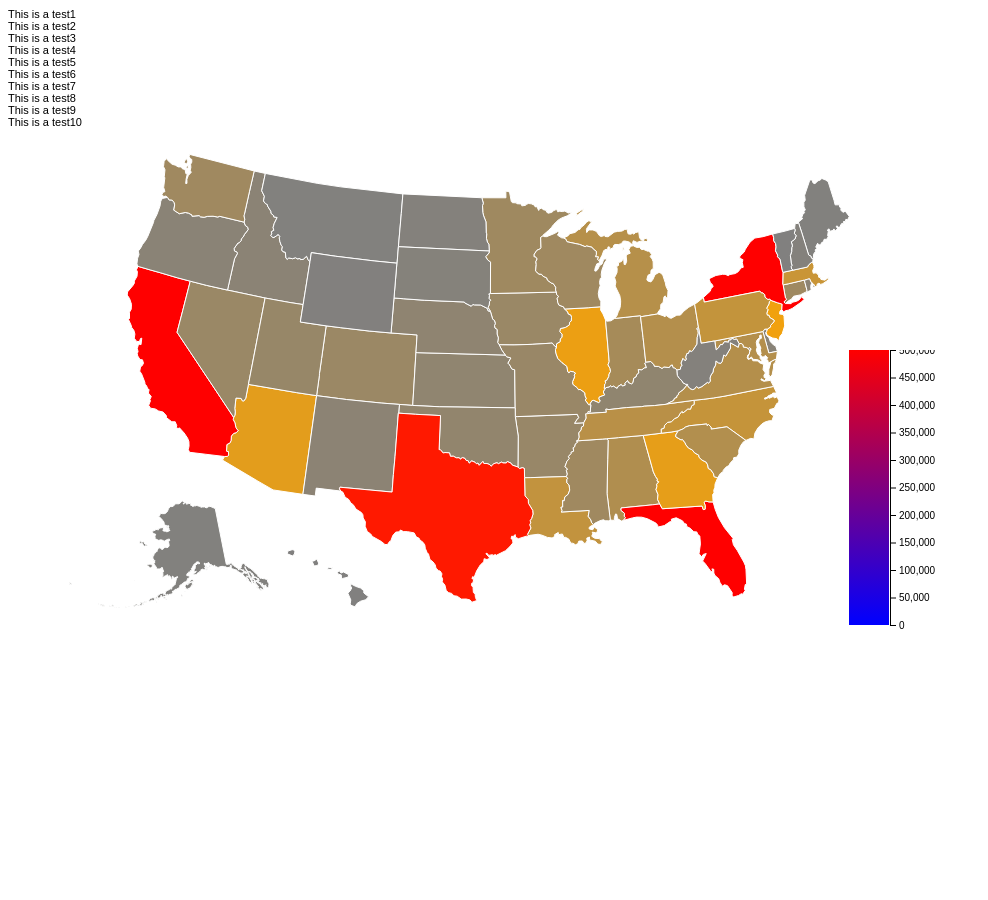
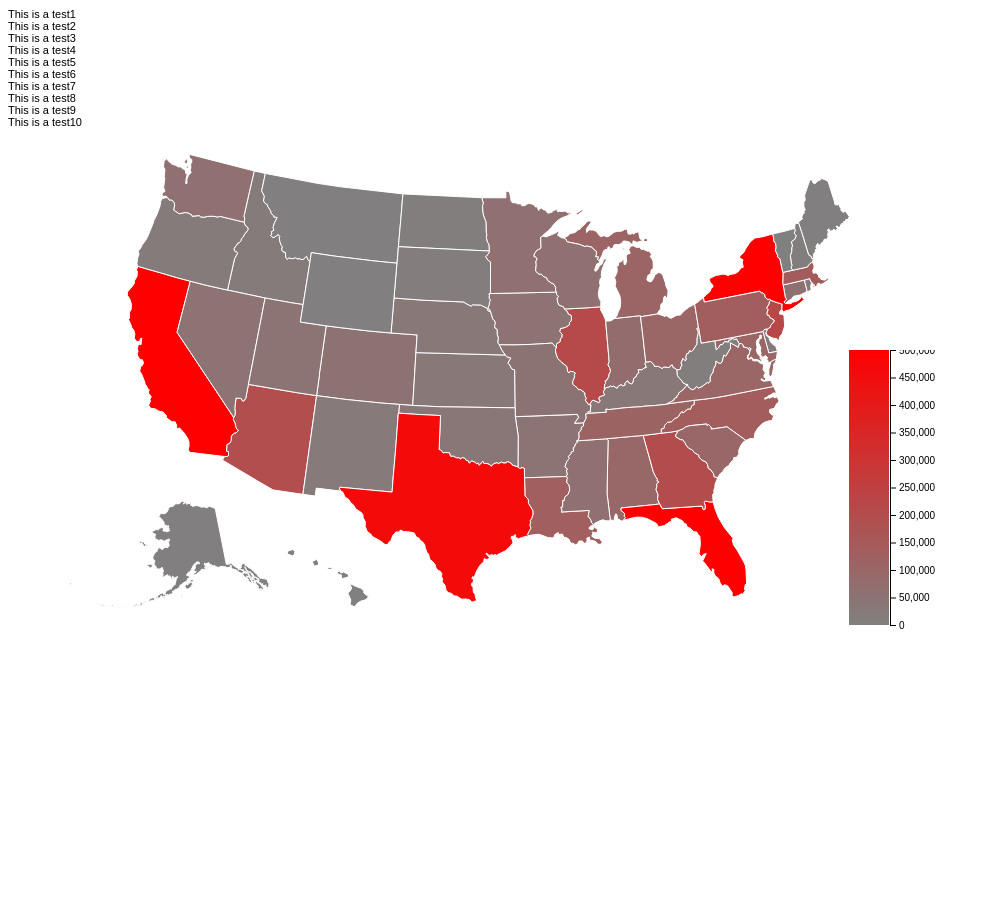
Before and after one commit to ujjalsaha/ujjalsaha.github.io, a plain HTML site: page index.html in a window 1280 px wide. Shown: the whole page, without its empty margins (0-988 px from the left). Drawn offline with nearby package versions, Linux system fonts and the light colour scheme.

Commit message:
Update index.html

```diff
--- a/index.html
+++ b/index.html
@@ -83,7 +83,7 @@ var path = d3.geoPath()               // path generator that will convert GeoJSO
 // Define linear scale for output
 //var color = d3.scaleLinear().range(["rgb(213,222,217)","rgb(69,173,168)","rgb(84,36,55)","rgb(217,91,67)"]);
 //var color = d3.scaleLinear().range(["blue","red"]);
-var color = d3.scaleLinear().domain([0, 200000, 400000]).range(["gray","orange","red"])
+var color = d3.scaleLinear().domain([0, 400000]).range(["gray", "red"])
 var legendText = ["Minimum Cases", "Maximum cases"];
 
 //Create SVG element and append map to the SVG
@@ -220,7 +220,7 @@ svg.selectAll("circle")
 
     legend.append("stop")
         .attr("offset", "100%")
-        .attr("stop-color", "blue")
+        .attr("stop-color", "gray")
         .attr("stop-opacity", 1);
 
     key.append("rect")
```
